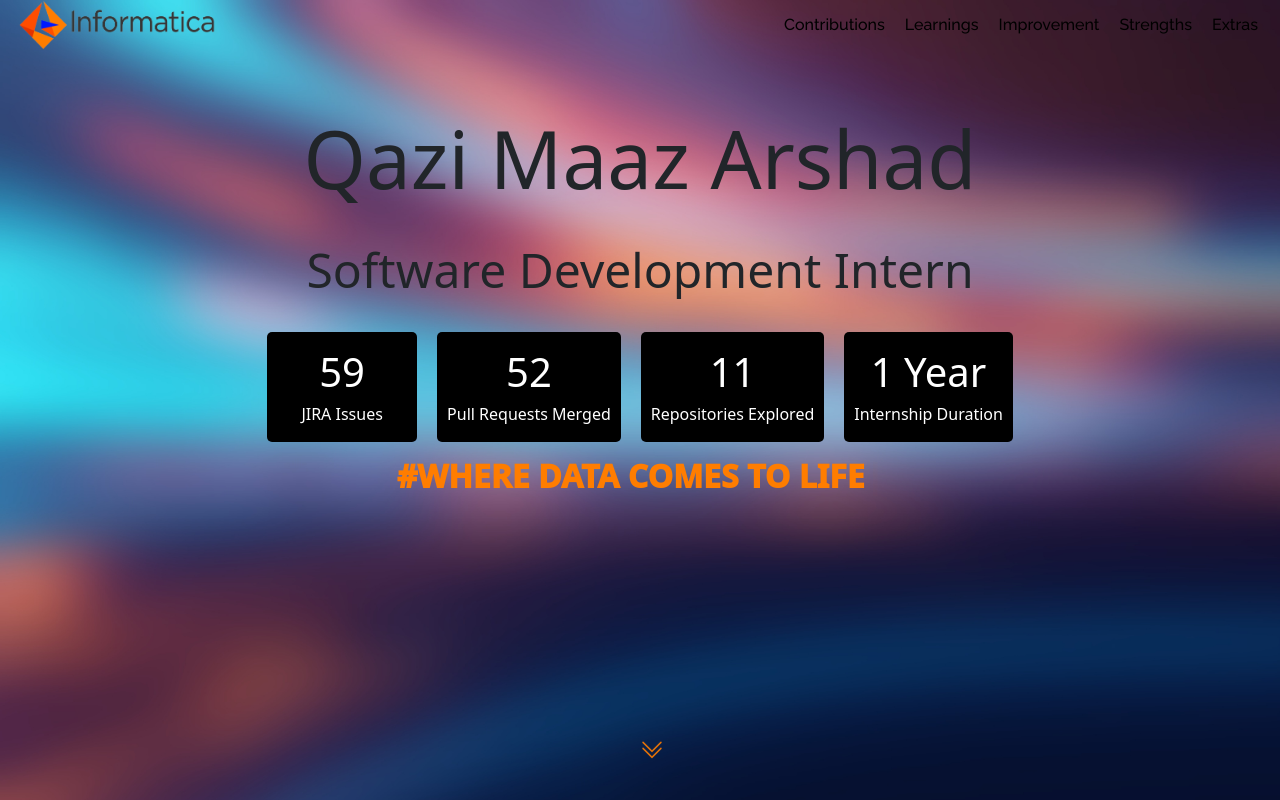
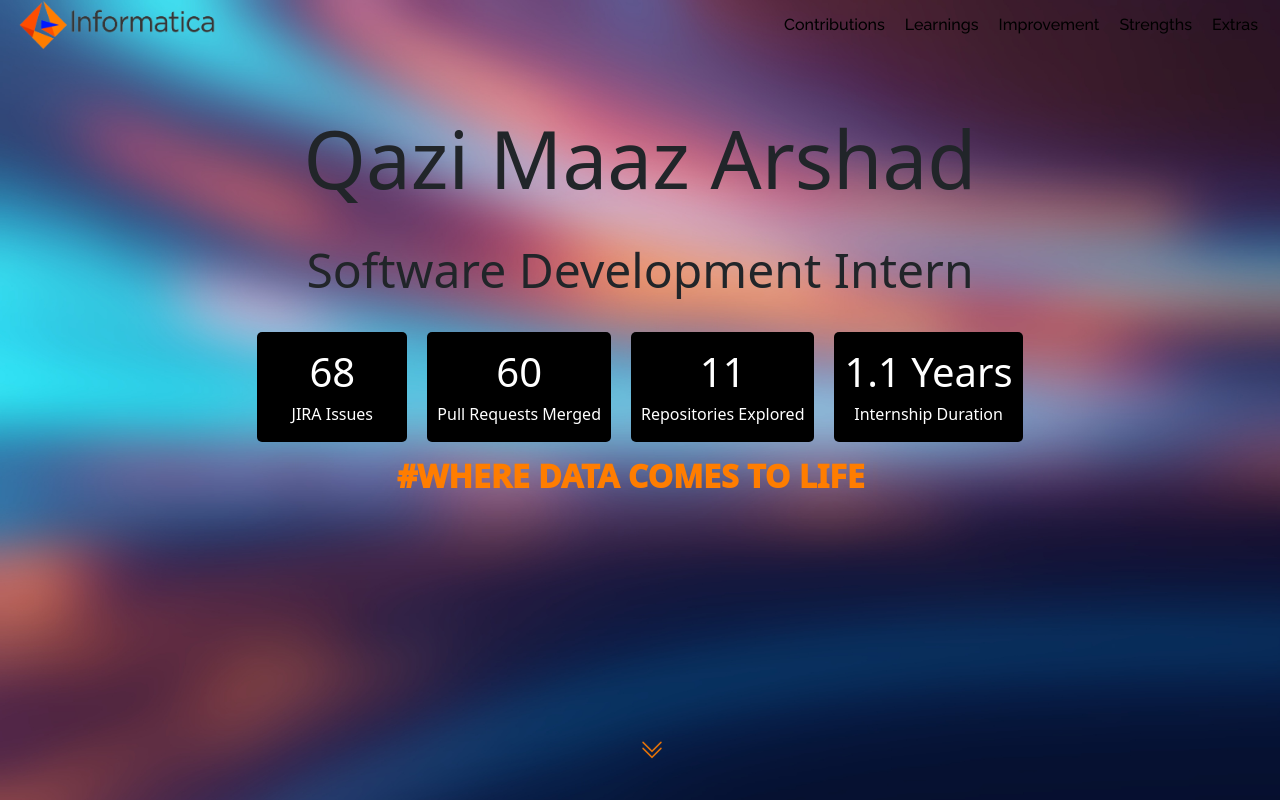
Before and after one commit to QAZIMAAZARSHAD/Infa-Intern, a React (Create React App) app: page / in a window 1280 px wide. Shown: the top 800 px of the page. Built offline with nearby package versions, Linux system fonts and the light colour scheme.

Commit message:
September Update

```diff
--- a/src/components/Contributions.js
+++ b/src/components/Contributions.js
@@ -382,6 +382,9 @@ const Contributions = () => {
                                         <li>
                                             <span class="jira">MDMN-118324</span>: Workflow Bug Hierarchy
                                         </li>
+                                        <li>
+                                            <span class="jira">MDMN-119190</span>: DnB UI Bug
+                                        </li>
                                     </ul>
                                 </div>
                             </div>
@@ -396,7 +399,16 @@ const Contributions = () => {
                                 <div className="content">
                                     <ul>
                                         <li>
-                                            Yet to come
+                                            <span class="jira">MDMN-115220</span>: ModelServe Bug
+                                        </li>
+                                        <li>
+                                            <span class="jira">MDMN-112541</span>: DnB Bug
+                                        </li>
+                                        <li>
+                                            <span class="jira">MDMN-111387</span>: CAI IFI Story
+                                        </li>
+                                        <li>
+                                            <span class="jira">MDMN-117615</span>: CAI CDI Story
                                         </li>
                                     </ul>
                                 </div>
@@ -412,7 +424,16 @@ const Contributions = () => {
                                 <div className="content">
                                     <ul>
                                         <li>
-                                            Yet to come
+                                            <span class="jira">RDCV-113870</span>: Version Fix
+                                        </li>
+                                        <li>
+                                            <span class="jira">RDCV-153869</span>: Version Fix
+                                        </li>
+                                        <li>
+                                            <span class="jira">RDCV-153871</span>: Version Fix
+                                        </li>
+                                        <li>
+                                            <span class="jira">RDCV-153872</span>: Version Fix
                                         </li>
                                     </ul>
                                 </div>
--- a/src/components/Introduction.js
+++ b/src/components/Introduction.js
@@ -44,11 +44,11 @@ const Introduction = () => {
                 <div id="intro_works">
                     <div id="intro_card_box">
                         <div className="intro_cards">
-                            <p>59</p>
+                            <p>68</p>
                             <p>JIRA Issues</p>
                         </div>
                         <div className="intro_cards_large">
-                            <p>52</p>
+                            <p>60</p>
                             <p>Pull Requests Merged</p>
                         </div>
                         <div className="intro_cards_large">
@@ -56,7 +56,7 @@ const Introduction = () => {
                             <p>Repositories Explored</p>
                         </div>
                         <div className="intro_cards_large">
-                            <p>1 Year</p>
+                            <p>1.1 Years</p>
                             <p>Internship Duration</p>
                         </div>
                     </div>
```
